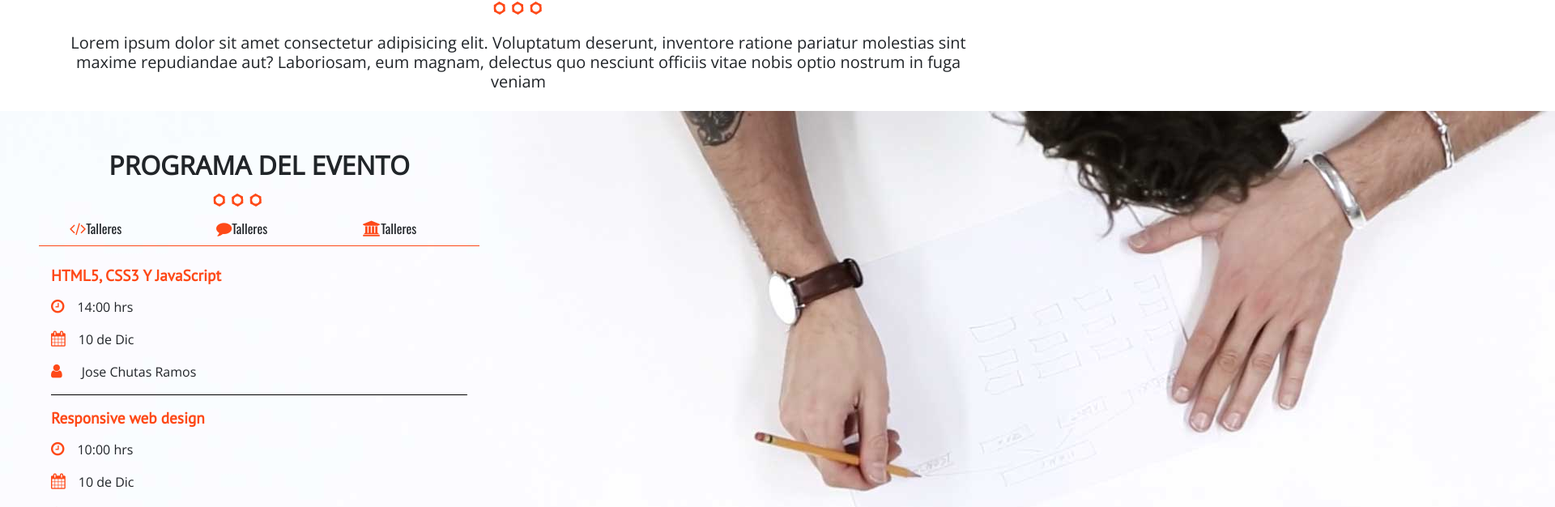
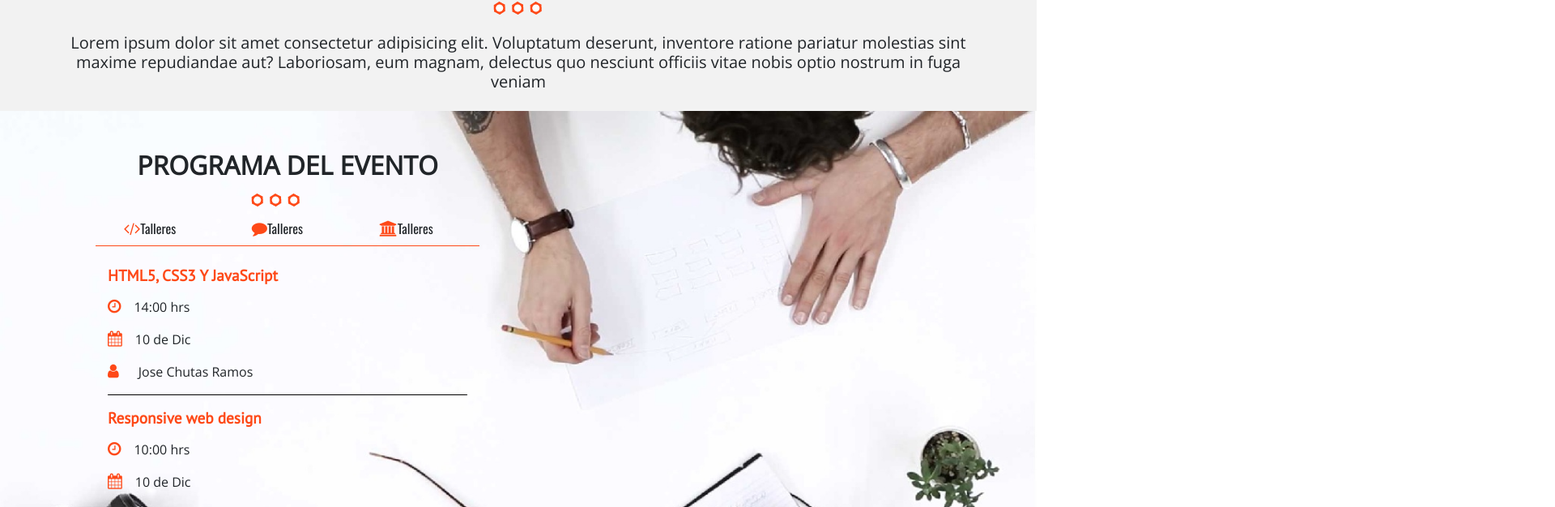
Before and after one commit to josheSD/Udemy-Project, an Angular app: page / in a window 1280 px wide. Shown: the part 990-1616 px from the top of the page at 81% size, 1920 px wide, since content can reach past the window. Built offline with nearby package versions, Linux system fonts and the light colour scheme.

Commit message:
Solucionando los invitados

```diff
--- a/src/app/components/home/home.component.css
+++ b/src/app/components/home/home.component.css
@@ -1,3 +1,5 @@
+/* primer section*/
+
 h2 {
     font-family: 'Open Sans', sans-serif;
     text-transform: uppercase;
@@ -7,35 +9,20 @@ h3 {
     font-family: 'PT Sans', sans-serif;
 }
 
+.my-main {
+    background-color: #F2F2F2;
+}
+
 
 /* segundo section */
 
-.my-video {
-    position: absolute;
-    z-index: 1;
-}
-
-.my-video video {
-    width: 100%;
-}
-
-@media only screen and (max-width: 767px) {
-    .my-video video {
-        display: none;
-    }
-}
-
-.my-video-contenido {
-    position: relative;
-}
-
-.my-video-contenido::after {
-    content: url('../../../assets/img/bg-talleres.jpg');
+.evento {
+    background-image: url(../../../assets/img/bg-talleres.jpg);
+    height: 100vh;
+    background-position: top center;
+    background-size: cover;
     width: 100%;
     height: 100%;
-    position: absolute;
-    top: 0;
-    z-index: -1;
 }
 
 .my-menu {
@@ -69,26 +56,29 @@ h3 {
 }
 
 
-/* third section */
+/* tercer section */
 
 li {
     list-style: none
 }
 
 .invitados {
-    background-color: grey;
+    background-color: #F2F2F2;
 }
 
 .invitados-image {
     position: relative;
-    text-transform: uppercase;
+    width: 100%;
 }
 
 .invitados-name {
     position: absolute;
     bottom: 0;
     margin: 0;
-    width: 92%;
+    left: 0;
+    padding-right: 15px;
     padding-left: 15px;
     background-color: rgba(0, 0, 0, 0.55);
+    width: 100%;
+    text-align: left;
 }
--- a/src/app/components/home/home.component.html
+++ b/src/app/components/home/home.component.html
@@ -1,6 +1,6 @@
 <section class="my-main">
     <div class="container">
-        <section class="row mt-5 mb-3">
+        <section class="row pt-5 pb-3">
             <div class="col-12 text-center">
                 <h2 class="font-weight-bold">La mejor conferencia de diseño web en español</h2>
                 <img src="../../../assets/img/separador.png" alt="">
@@ -11,20 +11,18 @@
     </div>
 </section>
 
-<section class="container-fluid">
-    <div class="row my-video-contenido">
-        <div class="col-12">
+<section class="evento">
+    <div class="container">
+        <div class="row">
+            <div class="col-12 col-md-6">
 
-            <div class="row ">
-                <div class="col-6">
                 <div class="py-5 px-5">
                     <h2 class="text-center font-weight-bold">Programa del Evento</h2>
                     <div class="row justify-content-center mb-2">
                         <div class="col-4">
-                                <img src="../../../assets/img/separador.png" alt="" class="">
+                            <img src="../../../assets/img/separador.png" alt="" class="img-fluid">
                         </div>
                     </div>
-
                     <nav class="row justify-content-around my-menu pb-2 ">
                         <div class="col-3">
                             <a href="#talleres" class="text-body text-decoration-none"><span class="fa fa-code my-colors"></span>Talleres</a>
@@ -56,14 +54,33 @@
                             </div>
                         </div>
                     </div>
+                </div>
 
             </div>
         </div>
     </div>
-        </div>
+</section>
+
+
+<section class="invitados">
+    <div class="container">
+        <div class="row bg-success">
+            <div class="col-12 col-md-4">
 
             </div>
+            <div class="col-12 col-md-4">
+
+            </div>
+            <div class="col-12 col-md-4">
+
+            </div>
+        </div>
+    </div>
 </section>
+
+
+
+
 
 
 <!--
```
Also changed, not shown: commits.txt (added), src/assets/img/bg-talleres.jpg, 1 other file (tests, documents, lock files or other folders). Lines whose indentation alone changed are shown as unchanged.
